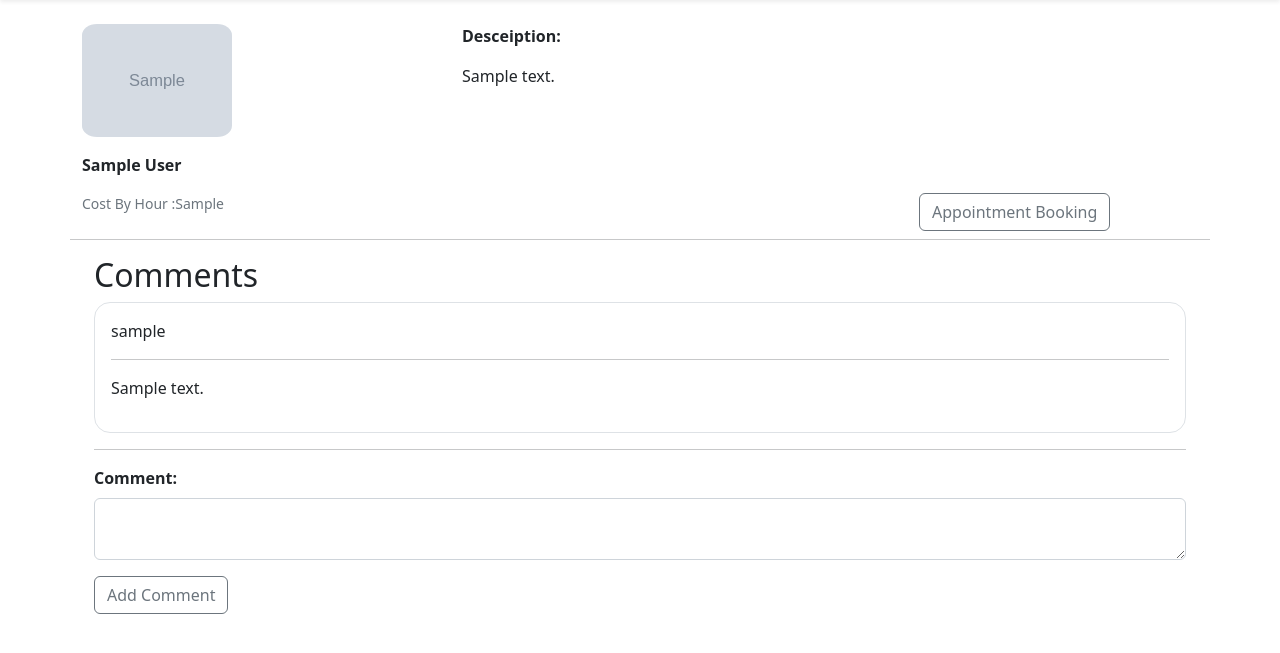
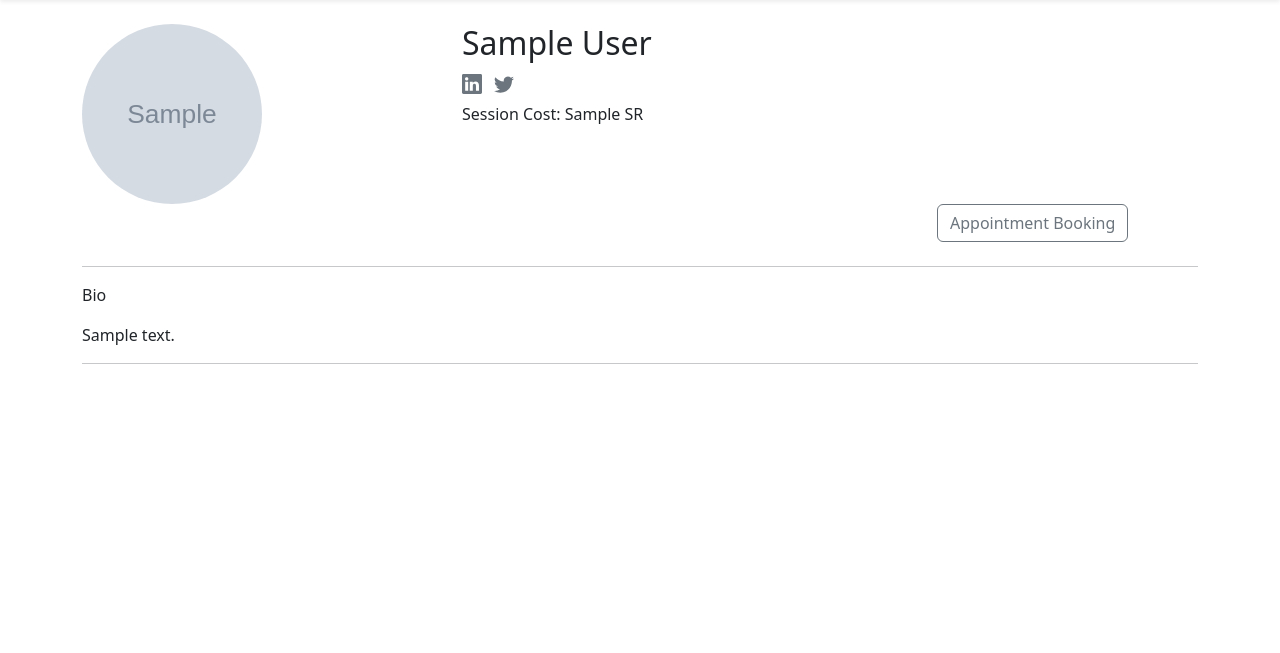
Before and after one commit to SaudAldajani/BeReady, a Django app: page /HR/Profile/1/ in a window 1280 px wide. Shown: the part 57-710 px from the top of the page. Run offline with Django 4.2, Linux system fonts and the light colour scheme; tables that the repository leaves empty hold one stand-in row (values such as "Sample post"); grey boxes marked "Sample" are stand-in pictures.

Commit message:
change style of HR_profile & HR_details

```diff
--- a/BeReadyProject/BeReady/templates/BeReady/HR_detail.html
+++ b/BeReadyProject/BeReady/templates/BeReady/HR_detail.html
@@ -3,45 +3,39 @@
 {% block title %} {{ HR.first_name }} {% endblock %}
 
 {% block content %}
+
 <div class="container">
-  <div class="row align-items-start">
+  <div class="row">
     <div class="col">
-      <img style="width: 150px; border-radius:10%;" src="{{ HRp.image.url }}"  class=""/>
+      <img width="180px" height="180px" src="{{ HRp.image.url }}"  class="rounded-circle"/>
     </div>
     <div class="col">
-      <p><b>Desceiption:</b></p>
-      <p>{{ HRp.desceiption }}</p>
+      <h2>{{ HR.first_name }} {{ HR.last_name }}</h2>
+      <a href=""><svg xmlns="http://www.w3.org/2000/svg" width="20" height="20" fill="currentColor" class="text-muted me-2 bi bi-linkedin" viewBox="0 0 16 16">
+          <path d="M0 1.146C0 .513.526 0 1.175 0h13.65C15.474 0 16 .513 16 1.146v13.708c0 .633-.526 1.146-1.175 1.146H1.175C.526 16 0 15.487 0 14.854V1.146zm4.943 12.248V6.169H2.542v7.225h2.401zm-1.2-8.212c.837 0 1.358-.554 1.358-1.248-.015-.709-.52-1.248-1.342-1.248-.822 0-1.359.54-1.359 1.248 0 .694.521 1.248 1.327 1.248h.016zm4.908 8.212V9.359c0-.216.016-.432.08-.586.173-.431.568-.878 1.232-.878.869 0 1.216.662 1.216 1.634v3.865h2.401V9.25c0-2.22-1.184-3.252-2.764-3.252-1.274 0-1.845.7-2.165 1.193v.025h-.016a5.54 5.54 0 0 1 .016-.025V6.169h-2.4c.03.678 0 7.225 0 7.225h2.4z"/>
+        </svg></a>
+      <a href=""><svg xmlns="http://www.w3.org/2000/svg" width="20" height="20" fill="currentColor" class="text-muted bi bi-twitter" viewBox="0 0 16 16">
+          <path d="M5.026 15c6.038 0 9.341-5.003 9.341-9.334 0-.14 0-.282-.006-.422A6.685 6.685 0 0 0 16 3.542a6.658 6.658 0 0 1-1.889.518 3.301 3.301 0 0 0 1.447-1.817 6.533 6.533 0 0 1-2.087.793A3.286 3.286 0 0 0 7.875 6.03a9.325 9.325 0 0 1-6.767-3.429 3.289 3.289 0 0 0 1.018 4.382A3.323 3.323 0 0 1 .64 6.575v.045a3.288 3.288 0 0 0 2.632 3.218 3.203 3.203 0 0 1-.865.115 3.23 3.23 0 0 1-.614-.057 3.283 3.283 0 0 0 3.067 2.277A6.588 6.588 0 0 1 .78 13.58a6.32 6.32 0 0 1-.78-.045A9.344 9.344 0 0 0 5.026 15z"/>
+        </svg></a>
+      <p class="mt-2">Session Cost: {{ HRp.price }} SR</p>
     </div>
     <div class="col">
-  </div>
-
-  <div class="row align-items-center">
-    <div class="col mt-3">
-      <p><b>{{ HR.first_name }} {{ HR.last_name }}</b></p>
     </div>
   </div>
 
-  <div class="row align-items-start">
-    <div class="col">
-      <small class="text-muted"><p>Cost By Hour :{{ HRp.price }}</p></small>
+  <div class="row">
+    <div class="col-9">
     </div>
-    <div class="col">
-    </div>
-    <div class="col">
-    </div>
-    <div class="col">
+    <div class="col-3">
       <a href="{% url 'BeReady:appointment' HR.id %}" class="btn mb-2 btn-outline-secondary">Appointment Booking</a>
     </div>
   </div>
-  <hr>
-</div>
 
-
-<div class="container">
-
-  <h2>Comments</h2>
-
-
+  <hr/>
+  <p>Bio</p>
+  <p>{{ HRp.desceiption }}</p>
+  <hr/>
+  <!-- <p>Comments</p>
   {% for comment in comments %}
       <div class="border rounded-4 p-3 mt-2">
         <span>{{ comment.user.username }}</span>
@@ -49,18 +43,13 @@
         <p>{{ comment.content }}</p>
       </div>
   {% endfor %}
-
-  <hr/>
   <form action="{% url 'BeReady:comment' HR.id %}" method="POST">
-      {% csrf_token %}
-      <label class="form-label"><b>Comment:</b></label>
-      <textarea name="content" class="form-control"></textarea>
-      <input type="submit" class="btn btn-outline-secondary mt-3" value="Add Comment" />
-  </form>
-
+    {% csrf_token %}
+    <label class="form-label"><p>Comment</p></label>
+    <textarea name="content" class="form-control"></textarea>
+    <input type="submit" class="btn btn-outline-secondary mt-3" value="Add Comment"/>
+  </form> -->
 </div>
-
-
 {% endblock %}
 
 {% block footer %}
--- a/BeReadyProject/accounts/models.py
+++ b/BeReadyProject/accounts/models.py
@@ -6,7 +6,6 @@ from django.contrib.auth.models import User
 # Creating a Human Resource profile for the user
 class HumanResourceProfile(models.Model):
     user = models.OneToOneField(User, on_delete = models.CASCADE, primary_key=True)
-    field = models.CharField(max_length=64)
     desceiption = models.TextField()
     group = models.CharField(max_length=32)
     price = models.CharField(max_length=32)
--- a/BeReadyProject/accounts/views.py
+++ b/BeReadyProject/accounts/views.py
@@ -26,7 +26,7 @@ def register_human_resource(request : HttpRequest):
         new_hr = User.objects.create_user(first_name=request.POST["first_name"],last_name=request.POST["last_name"],username=request.POST["username"], email= request.POST["email"], password=request.POST["password"])
         new_hr.save()
 
-        hr_profile = HumanResourceProfile(user=new_hr, group="HR",field="f", desceiption=request.POST["desceiption"],price=request.POST["price"],image=request.FILES.get('image', 'default.jfif'))
+        hr_profile = HumanResourceProfile(user=new_hr, group="HR", desceiption=request.POST["desceiption"],price=request.POST["price"],image=request.FILES.get('image', 'default.jfif'))
         hr_profile.save()
         return redirect("BeReady:home")
 
```
Also changed, not shown: BeReadyProject/BeReady/templates/BeReady/HR_profile.html (+29 -21 lines), BeReadyProject/accounts/migrations/0008_remove_humanresourceprofile_field.py (added).
